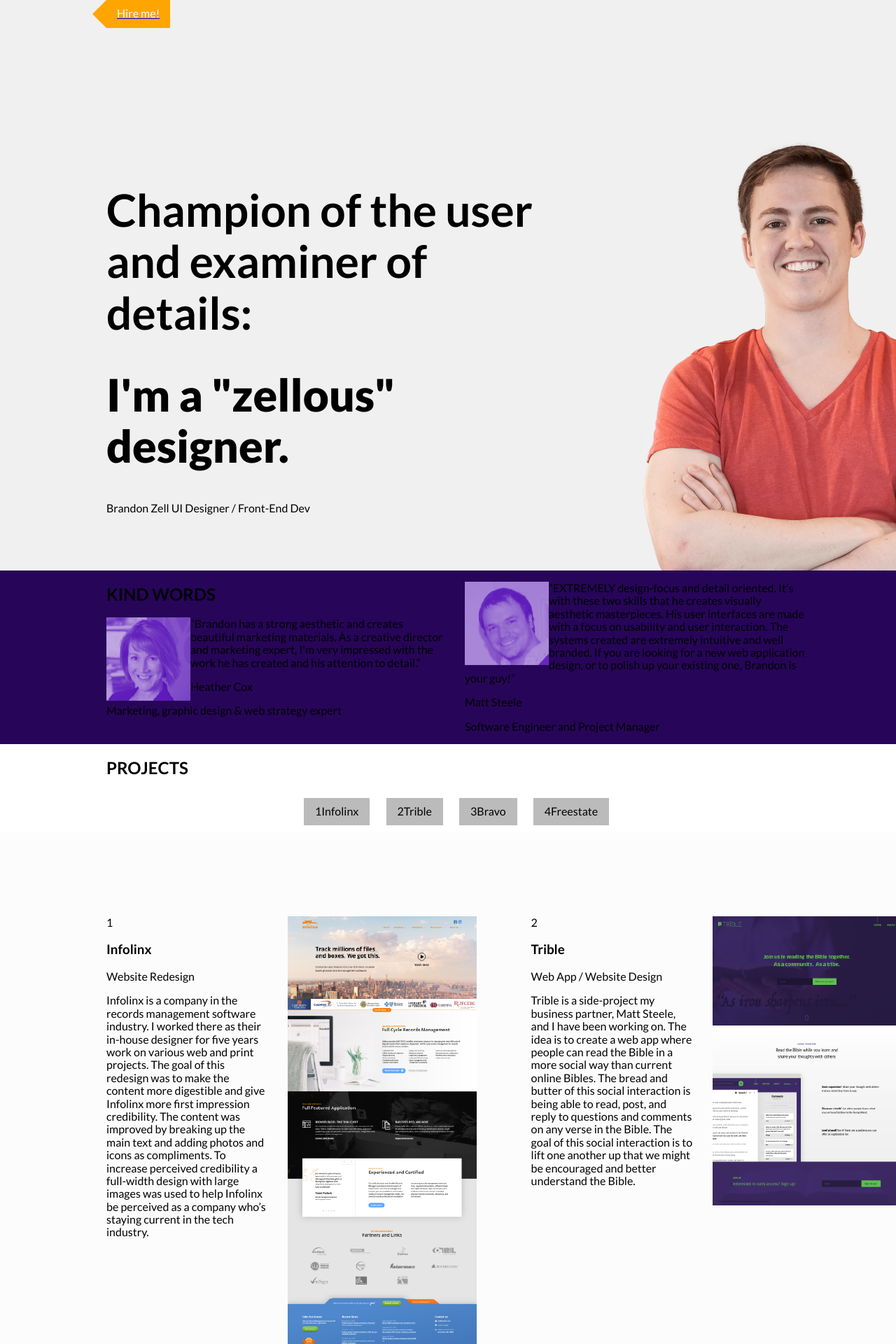
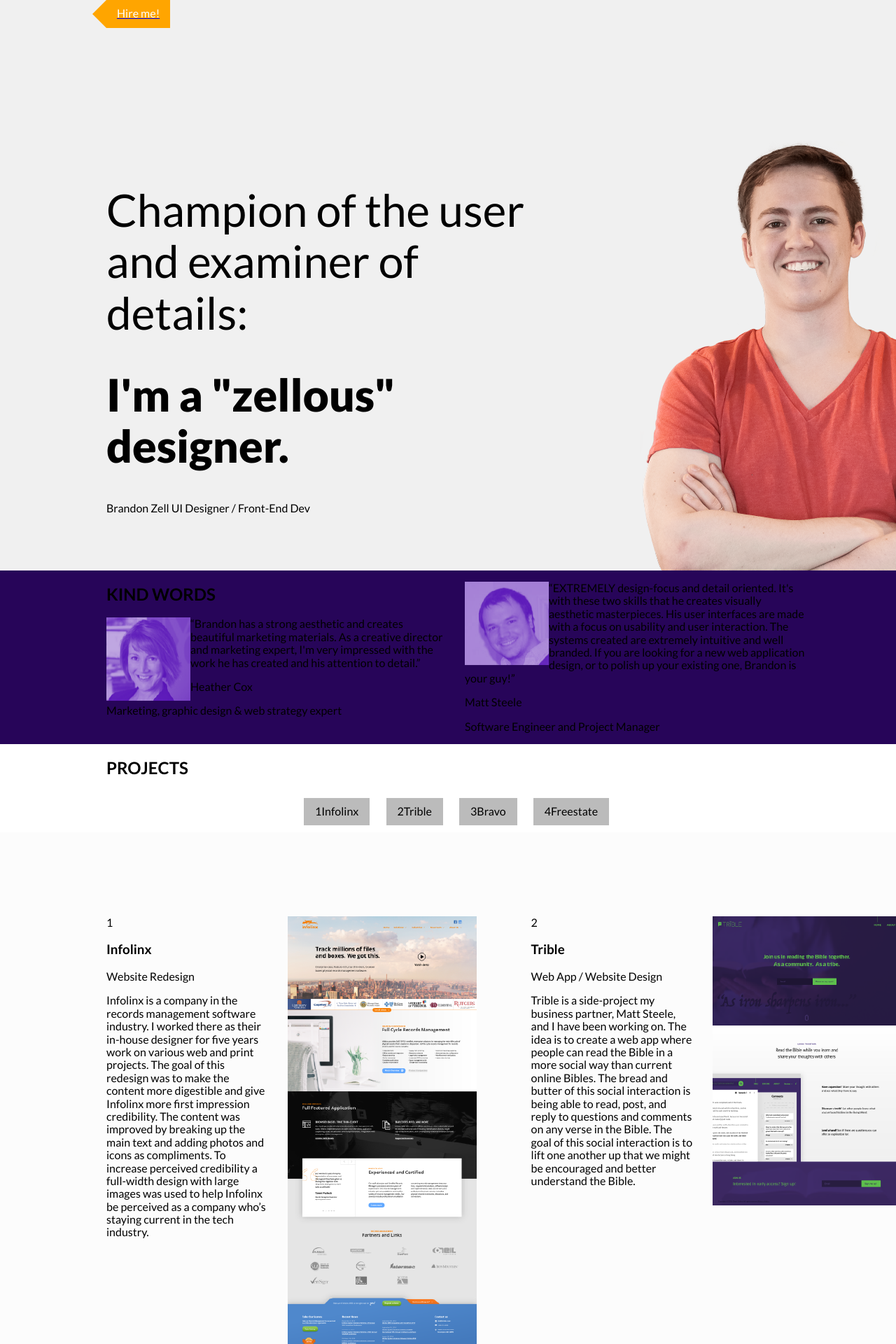
Before and after one commit to bzle/brandonz-me, a Jekyll site: the page built from index.html, in a window 1280 px wide. Shown: the top 1920 px of the page at 70% size. Built offline with Jekyll 4.4.1, drawn with Linux system fonts in a browser that asks for light colours; nearby versions of some CDN libraries.

Commit message:
Updated '/css/style.scss' via CloudCannon

```diff
--- a/css/style.scss
+++ b/css/style.scss
@@ -823,6 +823,10 @@ body {
 }
 .hero-section h1 {
     font-size: 64px;
+    font-weight: normal;
+}
+.hero-section h1 + h1 {
+    font-weight: bold;
 }
 .referral__img {
     float: left;
```
